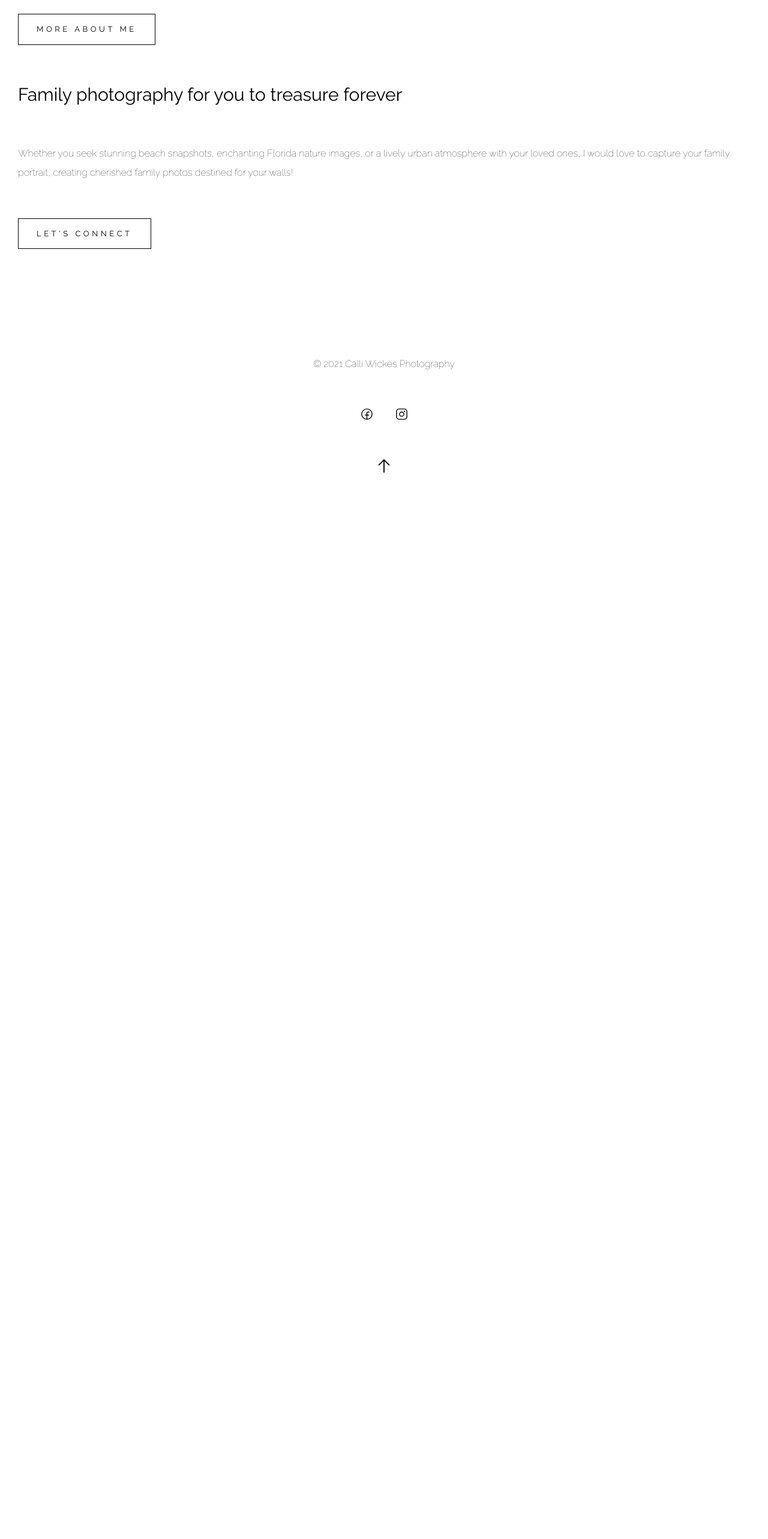
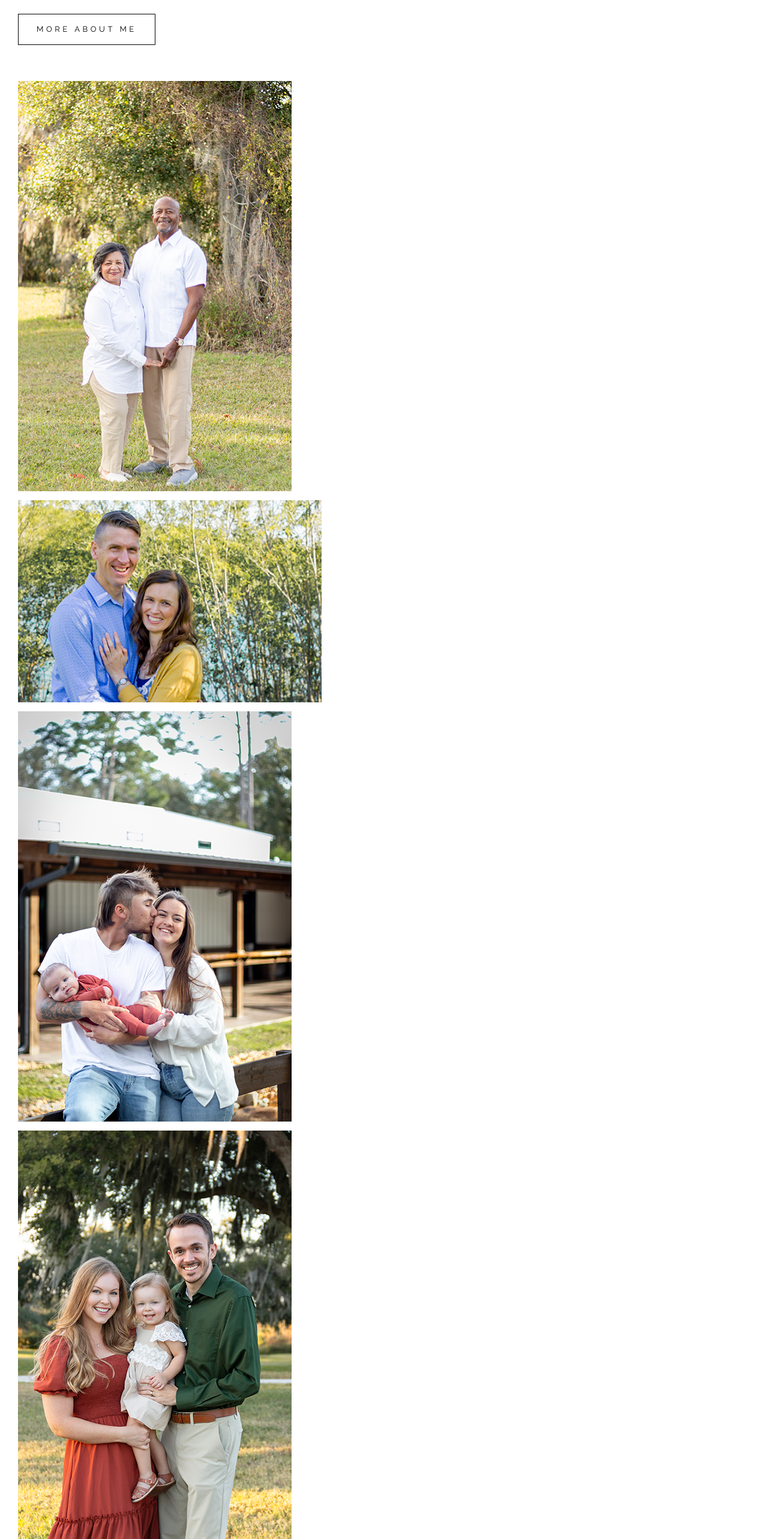
Before and after one commit to joewickes/calliwickesphotography, a Next.js app: page / in a window 1280 px wide. Shown: the part 2460-5026 px from the top of the page at 60% size. Before the commit the page ends 3282 px from the top, so only its background shows below. Built offline with nearby package versions, Linux system fonts and the light colour scheme.

Commit message:
Finish home page mobile

```diff
--- a/src/app/page.tsx
+++ b/src/app/page.tsx
@@ -70,12 +70,84 @@ export default function Home() {
       </section>
 
       {/* Portfolio Section */}
-      <section id="portfolio" className="px-[30px]"></section>
+      <section id="portfolio" className="px-[30px]">
+        <div className="w-full mb-[15px]">
+          <Image
+            src="/images/Home/familyportraittampa.webp"
+            height={684}
+            width={456}
+            alt="Cherished family portrait surrounded by the beauty of Tampa's greenery and Spanish moss."
+            className="object-cover"
+          />
+        </div>
+        <div className="w-full mb-[15px]">
+          <Image
+            src="/images/Home/smilingcoupleoutdoor.webp"
+            height={304}
+            width={506}
+            className="object-cover"
+            alt="Smiling couple embraces amidst the vibrant green landscape of Tampa's outdoors."
+          />
+        </div>
+        <div className="w-full mb-[15px]">
+          <Image
+            src="/images/Home/adorablefamilyofthree.webp"
+            height={684}
+            width={456}
+            className="object-cover"
+            alt="Adorable family of three, including a 3-month-old little boy, against the backdrop of a rustic barn in Tampa"
+          />
+        </div>
+        <div>
+          <Image
+            src="/images/Home/familyofthreeintampa.webp"
+            height={684}
+            width={456}
+            className="object-cover"
+            alt="Joyful family of three amidst lush greenery and Spanish moss in scenic Tampa, Fl."
+          />
+        </div>
+        <div className="w-full mb-[15px]">
+          <Image
+            src="/images/Home/couplebrickwallbackground.webp"
+            height={684}
+            width={456}
+            className="object-cover"
+            alt="A love story unfolds as a couple poses against an urban wall in Tampa"
+          />
+        </div>
+        <div className="w-full mb-[15px]">
+          <Image
+            src="/images/Home/tampafamilyofthree.webp"
+            height={684}
+            width={456}
+            className="object-cover"
+            alt="Capturing love in the heart of Tampa's nature with a beautiful family of three"
+          />
+        </div>
+        <div className="w-full mb-[120px]">
+          <Image
+            src="/images/Home/middleagecoupleintampa.webp"
+            height={456}
+            width={304}
+            className="object-cover w-full"
+            alt="Middle-aged couple smiling by a white fence, capturing the essence of family joy in Tampa's picturesque setting"
+          />
+        </div>
+      </section>
 
       {/* Contact Section */}
       <section id="contact" className="px-[30px]">
-        {/* <Image /> */}
-        <h2 className="text-[30px] mb-[60px]">
+        <div className="w-full mb-[50px]">
+          <Image
+            src="/images/Home/youngcouplehugging.webp"
+            height={484}
+            width={323}
+            className="object-cover w-full"
+            alt="Young couple sharing an embrace while surrounded by the rustic charm of Tampa's countryside."
+          />
+        </div>
+        <h2 className="text-[35px] mb-[50px]">
           {`Family photography for you to treasure forever`}
         </h2>
         <p className="font-thin leading-8 mb-[60px]">
```
